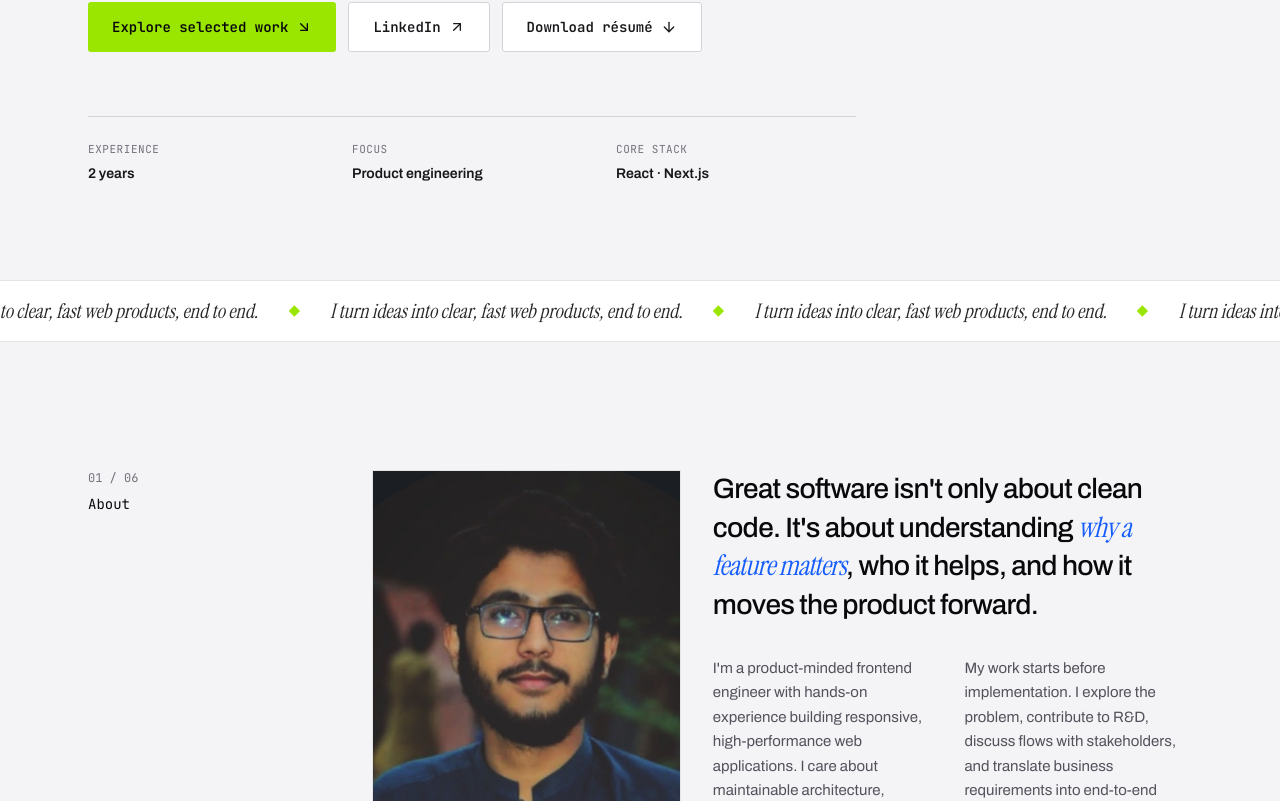
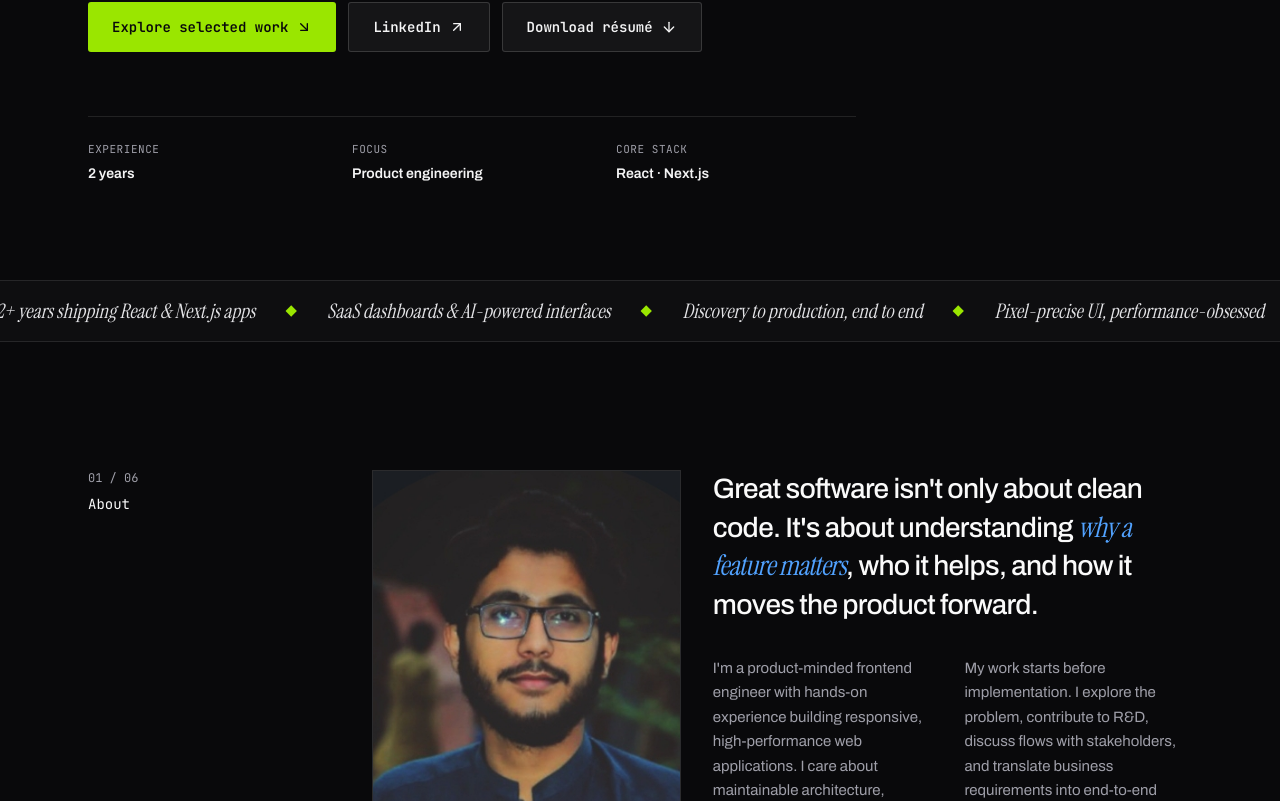
Before and after one commit to Bilal-Khan152/portfolio, a Next.js app: page / in a window 1280 px wide. Shown: the part 674-1475 px from the top of the page. Built offline with nearby package versions, Linux system fonts and the light colour scheme.

Commit message:
Update portfolio site

```diff
--- a/app/layout.js
+++ b/app/layout.js
@@ -34,7 +34,7 @@ export default function RootLayout({ children }) {
       <head>
         <script
           dangerouslySetInnerHTML={{
-            __html: `(function(){try{if(localStorage.getItem('theme')==='dark'){document.documentElement.classList.add('dark')}}catch(e){}})()`,
+            __html: `(function(){try{if(localStorage.getItem('theme')!=='light'){document.documentElement.classList.add('dark')}}catch(e){document.documentElement.classList.add('dark')}})()`,
           }}
         />
       </head>
--- a/components/Hero.jsx
+++ b/components/Hero.jsx
@@ -1,6 +1,13 @@
 import { ArrowDown, ArrowDownRight, ArrowUpRight } from 'lucide-react';
 
-const tickerItems = Array.from({ length: 6 }, () => 'I turn ideas into clear, fast web products, end to end.');
+const tickerItems = [
+  'I turn ideas into clear, fast web products, end to end.',
+  '2+ years shipping React & Next.js apps',
+  'SaaS dashboards & AI-powered interfaces',
+  'Discovery to production, end to end',
+  'Pixel-precise UI, performance-obsessed',
+  'API integration & scalable state architecture',
+];
 
 const facts = [
   { label: 'Experience', value: '2 years' },
--- a/components/Navbar.jsx
+++ b/components/Navbar.jsx
@@ -45,7 +45,7 @@ export default function Navbar() {
             type="button"
             onClick={toggle}
             aria-label={theme === 'dark' ? 'Switch to light theme' : 'Switch to dark theme'}
-            className="flex h-10 w-10 items-center justify-center border border-zinc-300 text-zinc-700 transition-colors hover:border-zinc-400 hover:text-zinc-950 dark:border-white/15 dark:text-zinc-300 dark:hover:border-white/30 dark:hover:text-white"
+            className="flex h-10 w-10 cursor-pointer items-center justify-center border border-zinc-300 text-zinc-700 transition-colors hover:border-zinc-400 hover:text-zinc-950 dark:border-white/15 dark:text-zinc-300 dark:hover:border-white/30 dark:hover:text-white"
           >
             {mounted ? (
               theme === 'dark' ? <Sun className="h-4 w-4" /> : <Moon className="h-4 w-4" />
@@ -57,7 +57,7 @@ export default function Navbar() {
             type="button"
             onClick={() => setOpen((v) => !v)}
             aria-label={open ? 'Close menu' : 'Open menu'}
-            className="flex h-10 w-10 items-center justify-center border border-zinc-300 text-zinc-700 md:hidden dark:border-white/15 dark:text-zinc-300"
+            className="flex h-10 w-10 cursor-pointer items-center justify-center border border-zinc-300 text-zinc-700 md:hidden dark:border-white/15 dark:text-zinc-300"
           >
             {open ? <X className="h-4 w-4" /> : <Menu className="h-4 w-4" />}
           </button>
--- a/components/theme.jsx
+++ b/components/theme.jsx
@@ -2,14 +2,14 @@
 
 import { createContext, useContext, useEffect, useState } from 'react';
 
-const ThemeContext = createContext({ theme: 'light', toggle: () => {}, mounted: false });
+const ThemeContext = createContext({ theme: 'dark', toggle: () => {}, mounted: false });
 
 function getInitialTheme() {
-  if (typeof window === 'undefined') return 'light';
+  if (typeof window === 'undefined') return 'dark';
   try {
-    return window.localStorage.getItem('theme') === 'dark' ? 'dark' : 'light';
+    return window.localStorage.getItem('theme') === 'light' ? 'light' : 'dark';
   } catch {
-    return 'light';
+    return 'dark';
   }
 }
 
```
